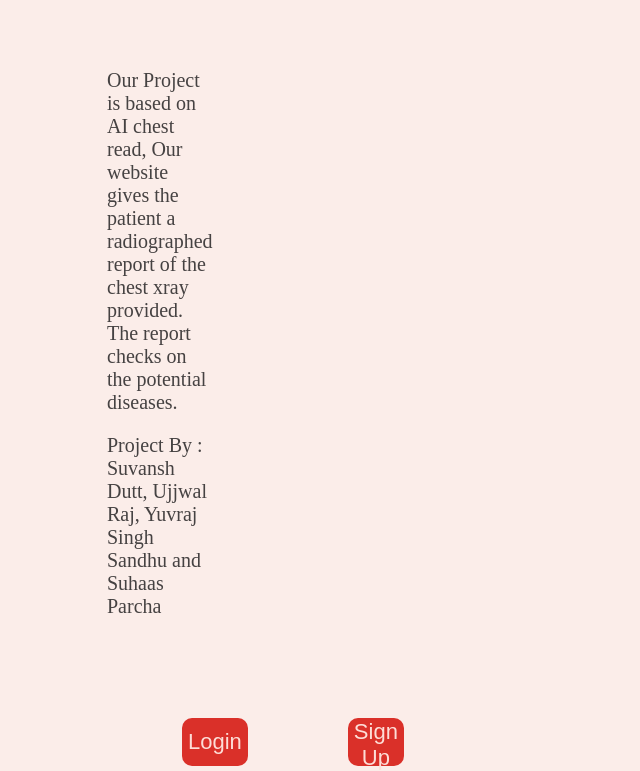
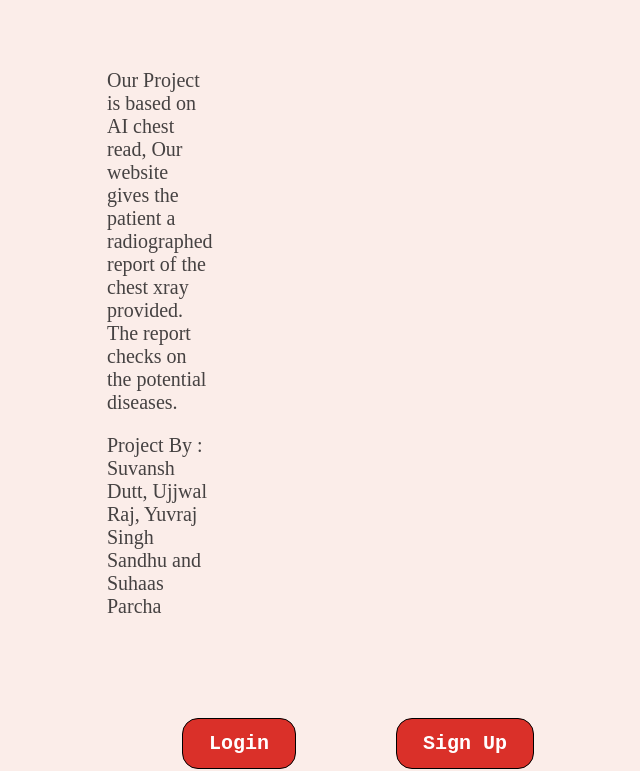
Before and after one commit to suvanshdutt/4ZP6A-capstone, a SvelteKit app: page / in a window 1280 px wide. Shown: the part 468-1239 px from the top of the page, without its empty margins (118-758 px from the left). Built offline with nearby package versions, Linux system fonts and the light colour scheme.

Commit message:
Added dynamic button.

```diff
--- a/package.json
+++ b/package.json
@@ -12,6 +12,7 @@
 	"devDependencies": {
 		"@sveltejs/kit": "^2.0.0",
 		"@sveltejs/vite-plugin-svelte": "^3.0.0",
+		"prettier": "3.3.3",
 		"svelte": "^4.2.7",
 		"svelte-check": "^4.0.0",
 		"typescript": "^5.0.0",
@@ -19,7 +20,7 @@
 	},
 	"type": "module",
 	"dependencies": {
-		"my-svelte-project": "file:",
-		"@sveltejs/adapter-auto": "^3.2.5"
+		"@sveltejs/adapter-auto": "^3.2.5",
+		"my-svelte-project": "file:"
 	}
 }
--- a/src/components/homepage.svelte
+++ b/src/components/homepage.svelte
@@ -1,7 +1,8 @@
 <script lang="ts">
-    import { theme } from "../stores/theme";
+    import {theme} from "../stores/theme";
     import Header from "../shared/Header.svelte";
-    import { onMount } from "svelte";
+    import {onMount} from "svelte";
+    import Button from "../shared/Button.svelte";
 
     // using css variables
     onMount(() => {
@@ -11,15 +12,16 @@
     });
 </script>
 
-<Header />
+<Header/>
 <main>
     <div class="About">
         <h1>About</h1>
-        <p>Our Project is based on AI chest read, Our website gives the patient a radiographed report of the chest xray provided. The report checks on the potential diseases.</p>
+        <p>Our Project is based on AI chest read, Our website gives the patient a radiographed report of the chest xray
+            provided. The report checks on the potential diseases.</p>
         <p>Project By : Suvansh Dutt, Ujjwal Raj, Yuvraj Singh Sandhu and Suhaas Parcha </p>
         <div class="buttons">
-            <button on:click={() => window.location.href = "../src/components/Login.svelte"}>Login</button>
-            <button on:click={() => window.location.href = "../src/components/Signup.svelte"}>Sign Up</button>
+            <Button on:click={() => window.location.href = "../src/components/Login.svelte"}>Login</Button>
+            <Button on:click={() => window.location.href = "../src/components/Signup.svelte"}>Sign Up</Button>
         </div>
     </div>
 </main>
@@ -29,13 +31,15 @@
         background-color: var(--background_color);
         color: var(--text_color);
         margin: 0;
-        font-family: 'Alumni Sans';
+        font-family: 'Alumni Sans', serif;
     }
+
     main {
         padding-top: 250px;
         margin-left: 200px;
         margin-right: 200px;
     }
+
     .About {
         margin-right: 750px;
     }
@@ -43,22 +47,25 @@
     h1 {
         color: #1e1e1e;
         font-size: 80px;
-        font-family: 'Alumni Sans';
+        font-family: 'Alumni Sans', serif;
         font-weight: 5;
     }
+
     p {
-        color: rgba(24,23,24,0.8);
+        color: rgba(24, 23, 24, 0.8);
         font-size: 20px;
-        font-family: 'Alumni Sans';
+        font-family: 'Alumni Sans', serif;
         font-weight: 5;
         margin-left: 25px;
     }
+
     .buttons {
         margin-left: 100px;
         margin-top: 100px;
         display: flex;
         gap: 100px;
     }
+
     button {
         background-color: var(--primary_color);
         color: #fdddd7;
--- /dev/null
+++ b/src/shared/Button.svelte
@@ -0,0 +1,48 @@
+<script lang="ts">
+    import { theme } from "../stores/theme";
+
+    // Parameters possible to pass
+    export let inverse: boolean = false;
+    export let fontSize: number = 20;
+</script>
+
+
+<button on:click
+        on:mouseover={() => inverse = !inverse}
+        on:mouseout={() => inverse = !inverse}
+        on:blur
+        on:focus
+        class:inverse = {inverse}
+        style="--primary_color: {$theme.primary_color};
+               --text_color:{$theme.text_color};
+               --secondary_color:{$theme.secondary_color};
+               --font_size:{fontSize}px;
+               --grey:{$theme.grey_text};"
+        >
+    <slot></slot>
+</button>
+
+<style>
+    button{
+        /* Fonts */
+        font-family: "Roboto Mono", monospace;
+        font-size: var(--font_size);
+        font-weight: bold;
+        /* Colors */
+        background-color: var(--primary_color);
+        color: white; /* This needs to be white hardcoded. Other options need to be discussed */
+        /* Layout */
+        text-wrap: nowrap;
+        padding: 13px 26px;
+        border: black solid 1px;
+        border-radius: 16px;
+    }
+    .inverse{
+        border: var(--primary_color) solid 1px;
+        background-color: var(--secondary_color);
+        color: var(--primary_color);
+    }
+    button:hover {
+        box-shadow: var(--grey) 3px 3px 10px;
+    }
+</style>
```
Also changed, not shown: 2 other files (tests, documents, lock files or other folders).
